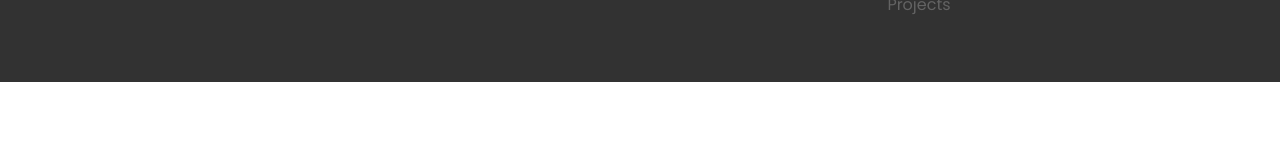
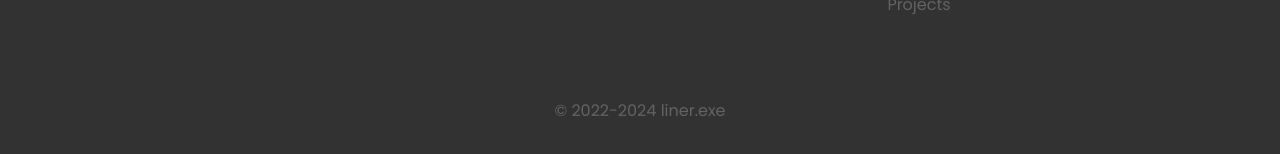
Before and after one commit to liner-exe/liner-exe.github.io, a plain HTML site: page index.html in a window 1280 px wide. Shown: the part 668-822 px from the top of the page. Before the commit the page ends 800 px from the top, so only its background shows below. Drawn offline with Linux system fonts and the light colour scheme.

Commit message:
Copyright added.

```diff
--- a/index.html
+++ b/index.html
@@ -54,6 +54,9 @@
                 <!-- <div class="footer__social-networks">
                 </div> -->
             </div>
+            <div class="footer__copyright">
+                <p>&copy; 2022-2024 <a href="https://github.com/liner-exe">liner.exe</a></p>
+            </div>
         </footer>
     </body>
 </html>
--- a/style.css
+++ b/style.css
@@ -9,7 +9,6 @@
 body {
     margin: 0;
     padding: 0;
-    height: 100vh;
 }
 
 a {
@@ -26,6 +25,10 @@ ul {
 h1, h2, h3, h4 {
     color: #fff;
     margin: 0;
+}
+
+p {
+    color: #fff;
 }
 
 .container {
@@ -222,6 +225,14 @@ h1, h2, h3, h4 {
     gap: 5px;
 }
 
+.footer__copyright {
+    text-align: center;
+    padding-bottom: 30px;
+}
+
+.footer__copyright p, .footer__copyright a {
+    color: #636363;
+}
 /*- tablet adaptation */
 
 @media (max-width: 768px) {
```
